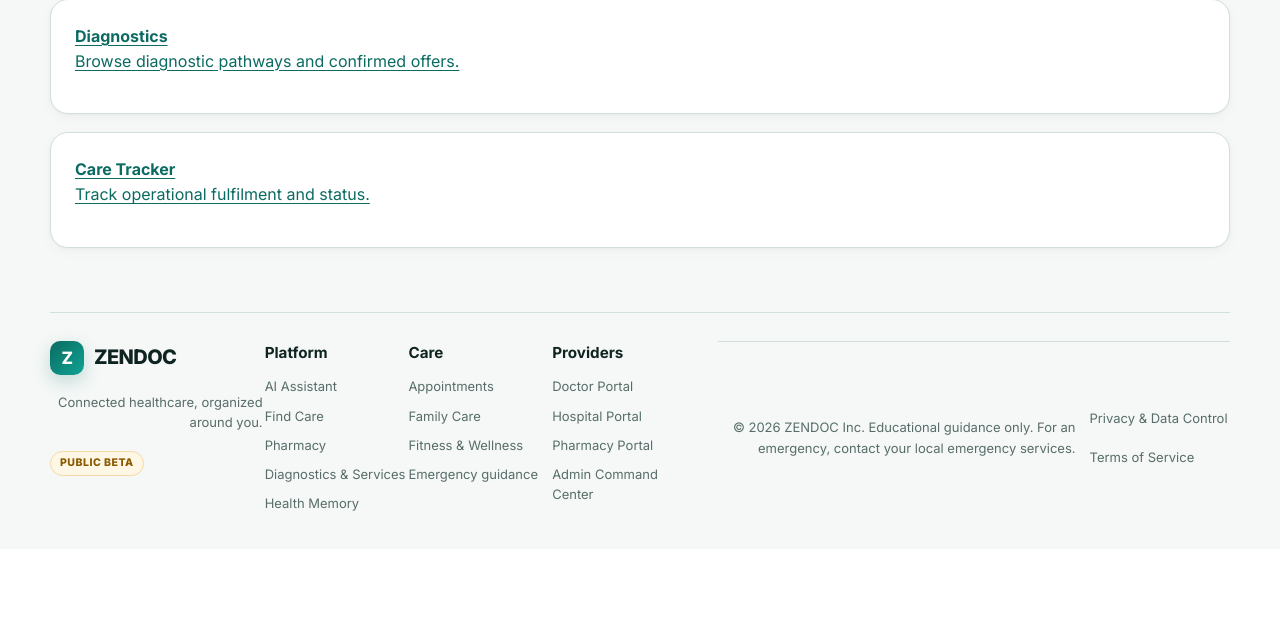
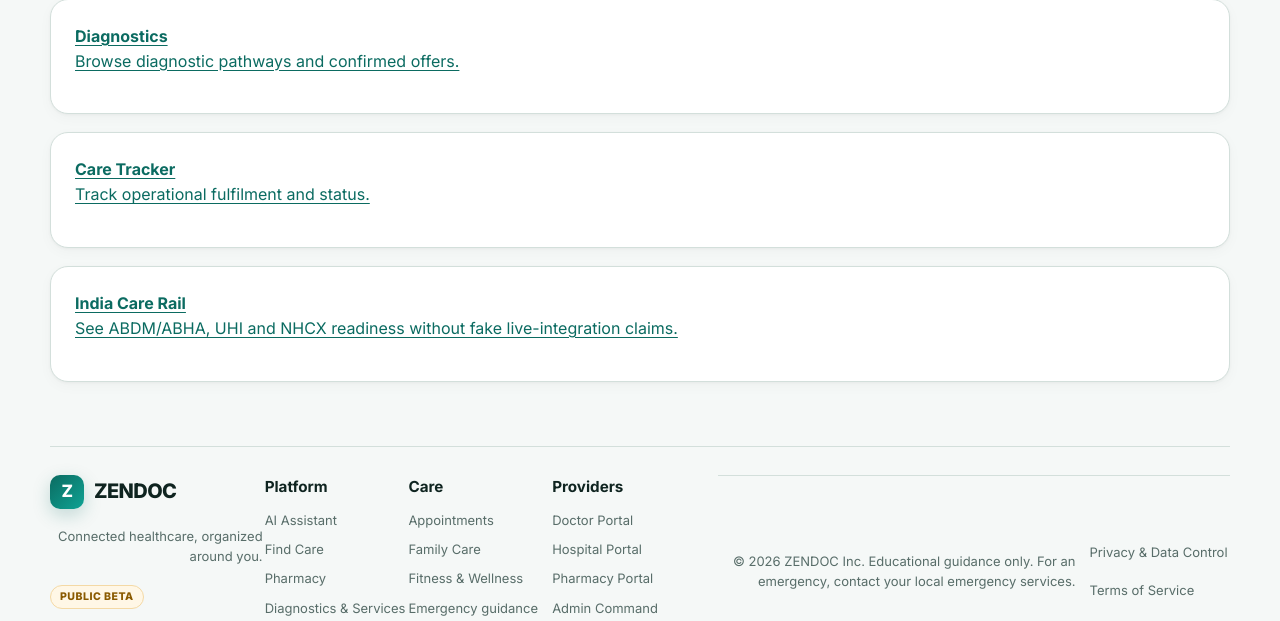
Before and after one commit to kapildebbiswas97-creator/zendoc, a Flask app: template templates/care_os.html in a window 1280 px wide. Shown: the part 3012-3633 px from the top of the page. Before the commit the page ends 3523 px from the top, so only its background shows below. Run offline with Flask 3, Linux system fonts and the light colour scheme; the template is opened without the code that fills it: most values are stand-ins (such as "Sample title", 1, 10 or a date in 2020); some libraries are stand-ins or nearby versions.

Commit message:
Expose India Care Rail from Care OS

```diff
--- a/templates/care_os.html
+++ b/templates/care_os.html
@@ -114,5 +114,6 @@
   <a class="panel" href="{{ url_for('connected_care.carefin_page') }}"><strong>CareFin</strong><p>Explore support and affordability routes.</p></a>
   <a class="panel" href="{{ url_for('connected_care.diagnostics_page') }}"><strong>Diagnostics</strong><p>Browse diagnostic pathways and confirmed offers.</p></a>
   <a class="panel" href="{{ url_for('operational_fulfilment_ui.fulfilment_console') }}"><strong>Care Tracker</strong><p>Track operational fulfilment and status.</p></a>
+  <a class="panel" href="{{ url_for('india_care_rail.india_care_rail_page') }}"><strong>India Care Rail</strong><p>See ABDM/ABHA, UHI and NHCX readiness without fake live-integration claims.</p></a>
 </section>
 {% endblock %}
```
